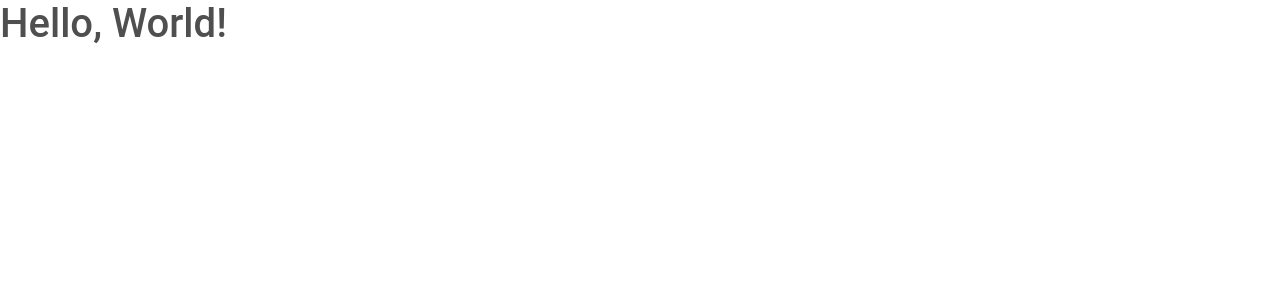
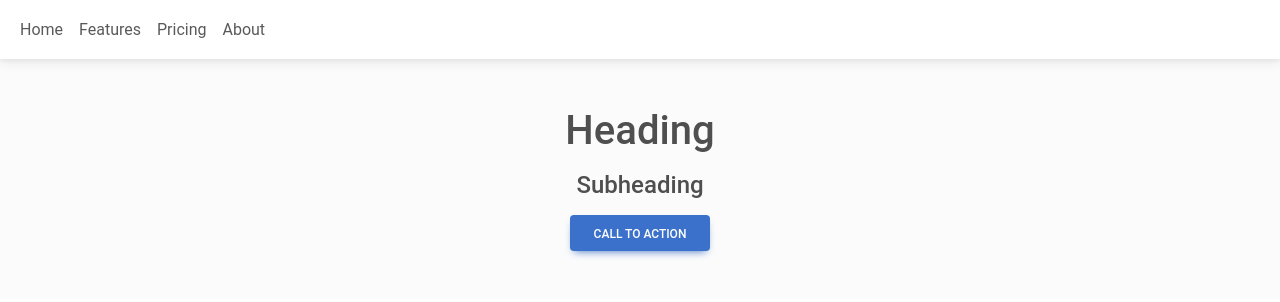
Before and after one commit to theduckcompany/landing-page, a plain HTML site: page index.html in a window 1280 px wide. Drawn offline with Linux system fonts and the light colour scheme.

Commit message:
Add the example  header

```diff
--- a/index.html
+++ b/index.html
@@ -19,6 +19,55 @@
   </head>
 
   <body>
-    <h1>Hello, World!</h1>
+<header>
+  <!-- Navbar -->
+  <nav class="navbar navbar-expand-lg bg-body">
+    <div class="container-fluid">
+      <button
+        data-mdb-collapse-init
+        class="navbar-toggler"
+        type="button"
+        data-mdb-target="#navbarExample01"
+        aria-controls="navbarExample01"
+        aria-expanded="false"
+        aria-label="Toggle navigation"
+      >
+        <i class="fas fa-bars"></i>
+      </button>
+      <div class="collapse navbar-collapse" id="navbarExample01">
+        <ul class="navbar-nav me-auto mb-2 mb-lg-0">
+          <li class="nav-item active">
+            <a class="nav-link" aria-current="page" href="#">Home</a>
+          </li>
+          <li class="nav-item">
+            <a class="nav-link" href="#">Features</a>
+          </li>
+          <li class="nav-item">
+            <a class="nav-link" href="#">Pricing</a>
+          </li>
+          <li class="nav-item">
+            <a class="nav-link" href="#">About</a>
+          </li>
+        </ul>
+      </div>
+    </div>
+  </nav>
+  <!-- Navbar -->
+
+  <!-- Jumbotron -->
+  <div class="p-5 text-center bg-body-tertiary">
+    <h1 class="mb-3">Heading</h1>
+    <h4 class="mb-3">Subheading</h4>
+    <a data-mdb-ripple-init class="btn btn-primary" href="" role="button">Call to action</a>
+  </div>
+  <!-- Jumbotron -->
+</header>
+
   </body>
 </html>
+
+<script type="module">
+import { Collapse, Ripple, initMDB } from "/assets/js/mdb.es.min.js";
+
+initMDB({ Collapse, Ripple });
+</script>
```
